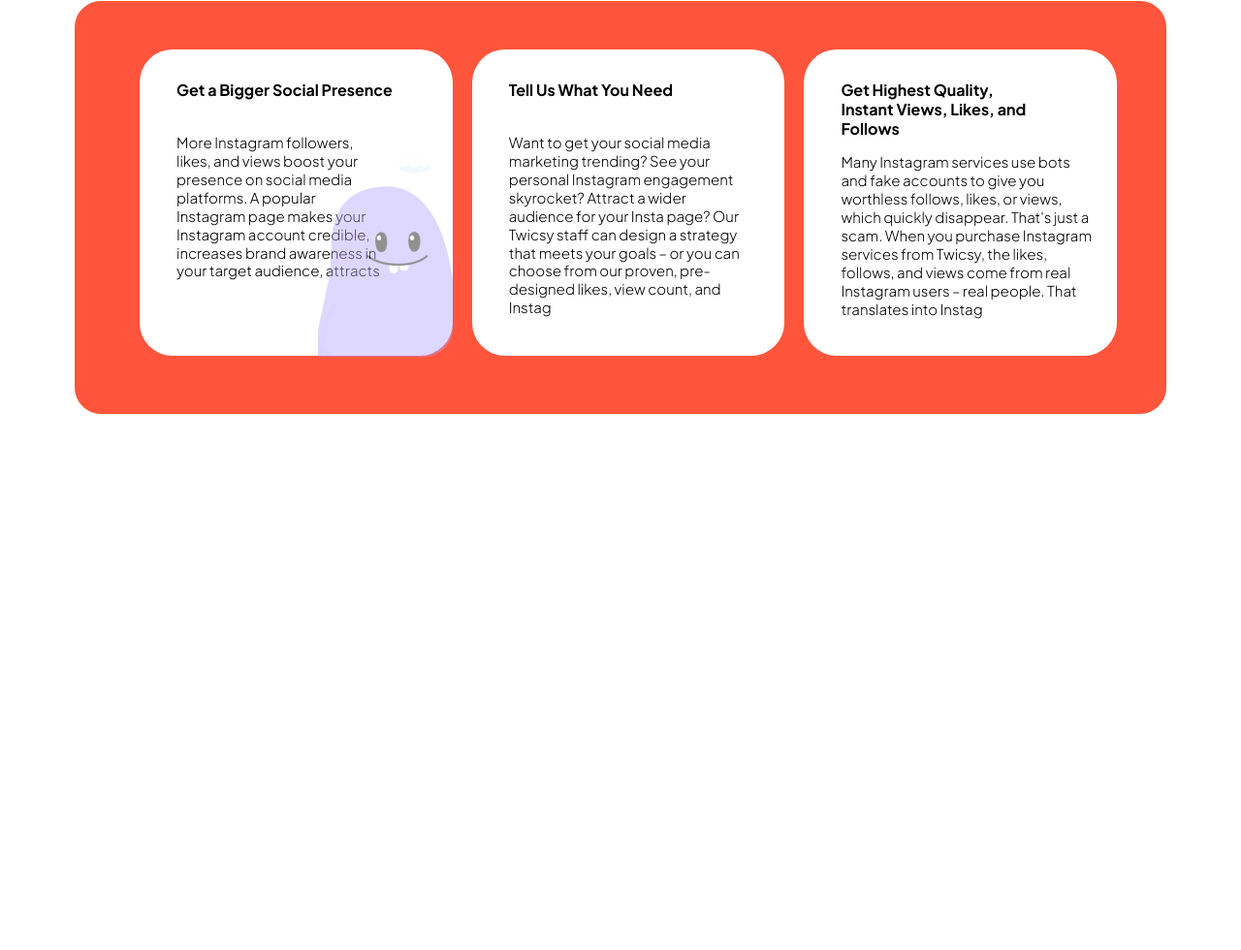
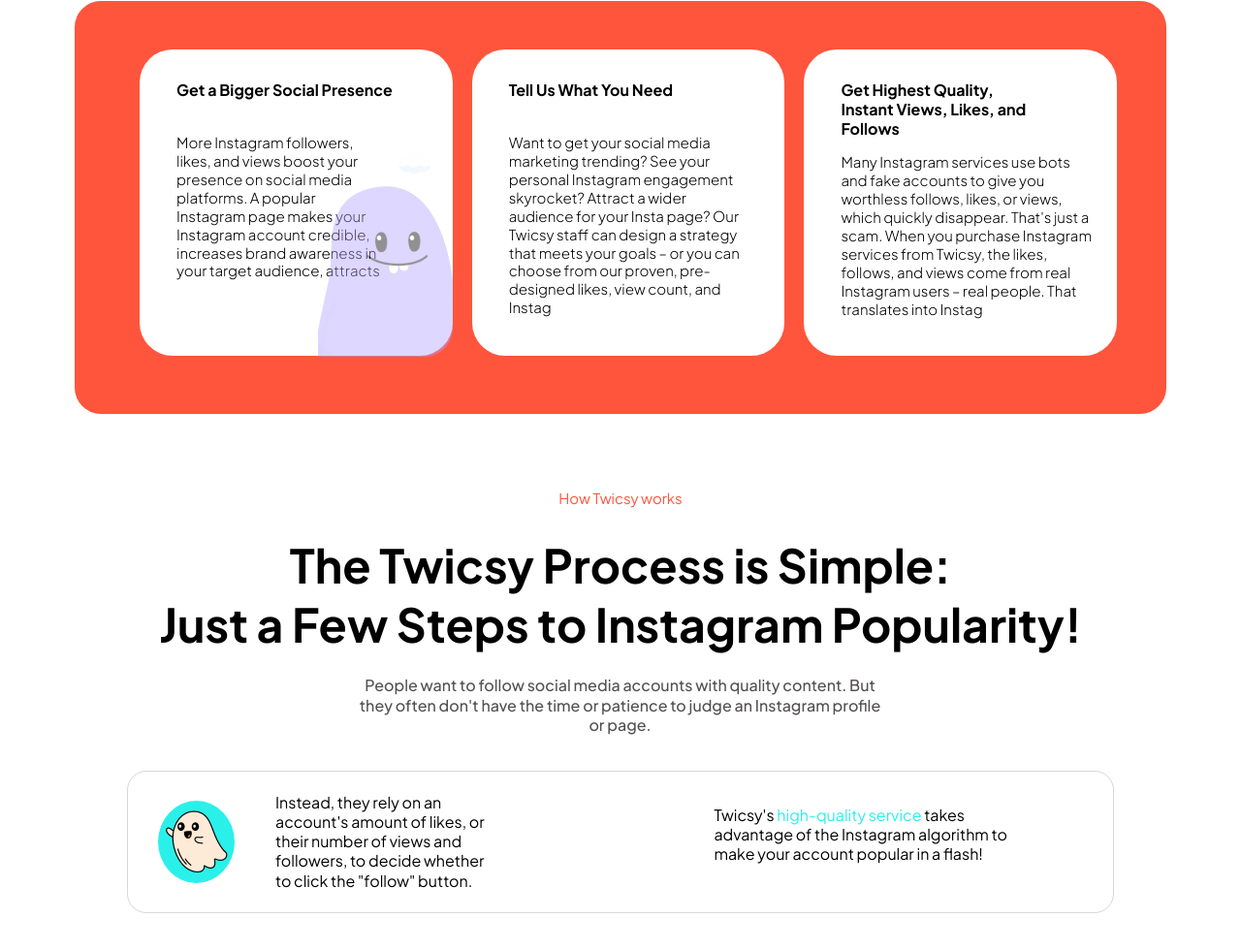
Before and after one commit to sajidmct21/assignment, a plain HTML site: page index.html in a window 1280 px wide. Shown: the part 752-1732 px from the top of the page at 97% size. Before the commit the page ends 1257 px from the top, so only its background shows below. Drawn offline with Linux system fonts and the light colour scheme.

Commit message:
half twicsy work is done

```diff
--- a/css/style.scss
+++ b/css/style.scss
@@ -3,3 +3,4 @@
 @import 'menubar';
 @import 'banner';
 @import 'redcards';
+@import 'twicsy';
--- /dev/null
+++ b/css/twicsy.scss
@@ -0,0 +1,77 @@
+.twicsy-works {
+//   border: 1px solid red;
+  margin: 78px 131px;
+  .p1 {
+    font-family: w400;
+    font-size: 15px;
+    font-weight: 400;
+    line-height: 18.9px;
+    text-align: center;
+    color: #ff553c;
+  }
+  h1 {
+    font-family: w700;
+    font-size: 48px;
+    font-weight: 700;
+    line-height: 60.48px;
+    text-align: center;
+    color: #000000;
+  }
+  .p2 {
+    font-family: w500;
+    font-size: 16px;
+    font-weight: 500;
+    line-height: 20.16px;
+    text-align: center;
+    color: #535050;
+    margin-top: 23px;
+    margin-left: 236px;
+    margin-right: 237px;
+  }
+  .rectangle {
+    border: 1px solid #d7d7d7;
+    border-radius: 20px;
+    margin-top: 37px;
+    padding-top: 22px;
+    padding-bottom: 22px;
+    display: flex;
+    align-items: center;
+    .cir-para {
+      display: flex;
+      align-items: center;
+    //   border: 1px solid red;
+      .circle {
+        width: 85px;
+        height: 85px;
+        margin-left: 31px;
+        border-radius: 50%;
+        background: #2af0ea;
+        display: flex;
+        justify-content: center;
+        align-items: center;
+      }
+      .p3 {
+        // border: 1px solid red;
+        margin-left: 42px;
+        margin-right: 233px;
+        font-family: w400;
+        font-size: 16px;
+        font-weight: 400;
+        line-height: 20.16px;
+        text-align: left;
+      }
+    }
+    .p4 {
+      font-family: w400;
+      font-size: 16px;
+      font-weight: 400;
+      line-height: 20.16px;
+      text-align: left;
+      margin-right: 109px;
+      margin-top: -14px;
+      span{
+        color: #2AF0EA;
+      }
+    }
+  }
+}
--- a/index.html
+++ b/index.html
@@ -112,6 +112,30 @@
             <p style="margin-top: 15px; margin-right: 19px;">Many Instagram services use bots and fake accounts to give you worthless follows, likes, or views, which quickly disappear. That's just a scam. When you purchase Instagram services from Twicsy, the likes, follows, and views come from real Instagram users – real people. That translates into Instag</p>
         </div>
     </section>
+
+    <!-- Twicsy Works -->
+    <section class="twicsy-works">
+        <p class="p1">How Twicsy works</p>
+        <h1 style="margin-top: 30px;">The Twicsy Process is Simple:</h1>
+        <h1>Just a Few Steps to Instagram Popularity!</h1>
+        <p class="p2">
+            People want to follow social media accounts with quality content. But they often don't have the time or patience to judge an Instagram profile or page.
+        </p>
+        <div class="rectangle">
+            <div class="cir-para">
+                <div class="circle">
+                    <img src="images/image18.png" alt="">
+                </div>
+                <div class="p3">
+                    <p>Instead, they rely on an account's amount of likes, or their number of views and followers, to decide whether to click the "follow" button.</p>
+                </div>
+            </div>
+            <div>
+                <p class="p4">Twicsy's <span>high-quality service</span>  takes advantage of the Instagram algorithm to make your account popular in a flash!</p>
+            </div>
+
+        </div>
+    </section>
 </body>
 
 </html>
```
Also changed, not shown: css/style.css, css/twicsy.css (added), css/twisyworks.css (added), 3 other files.
